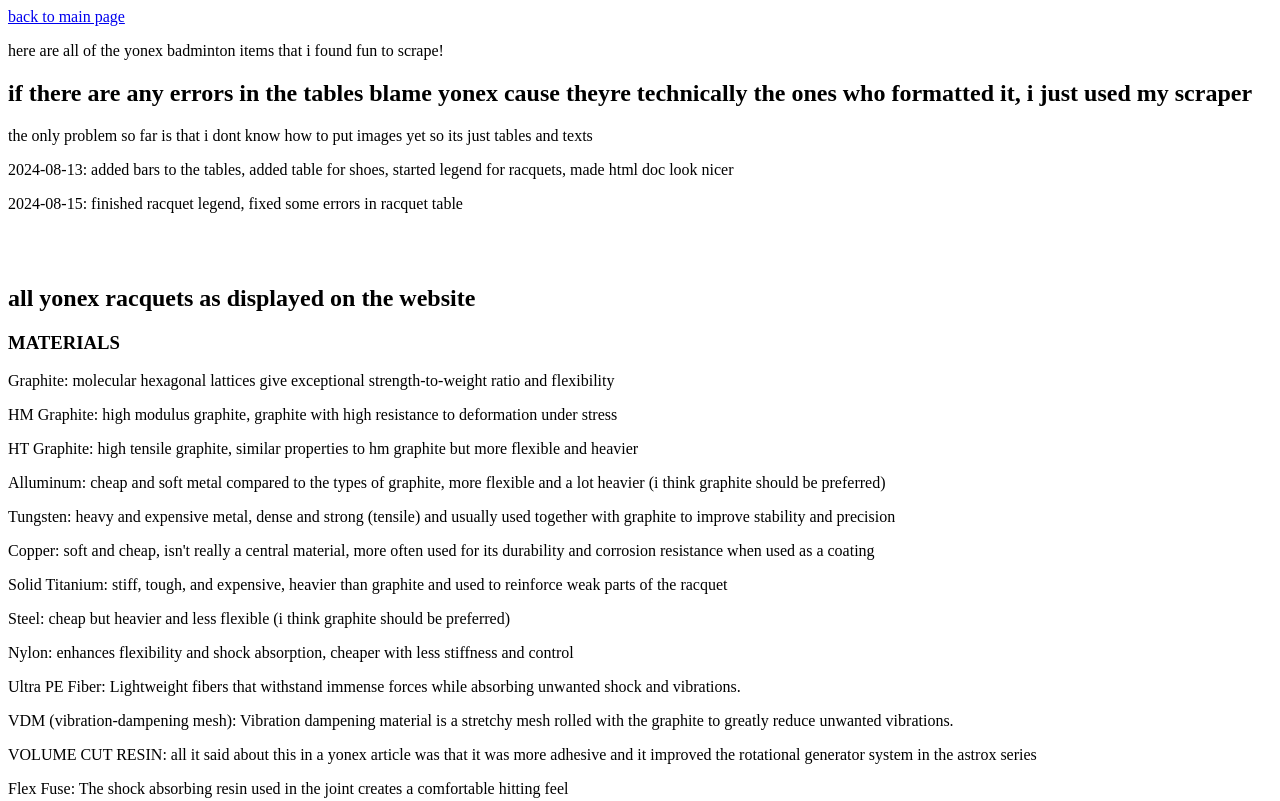
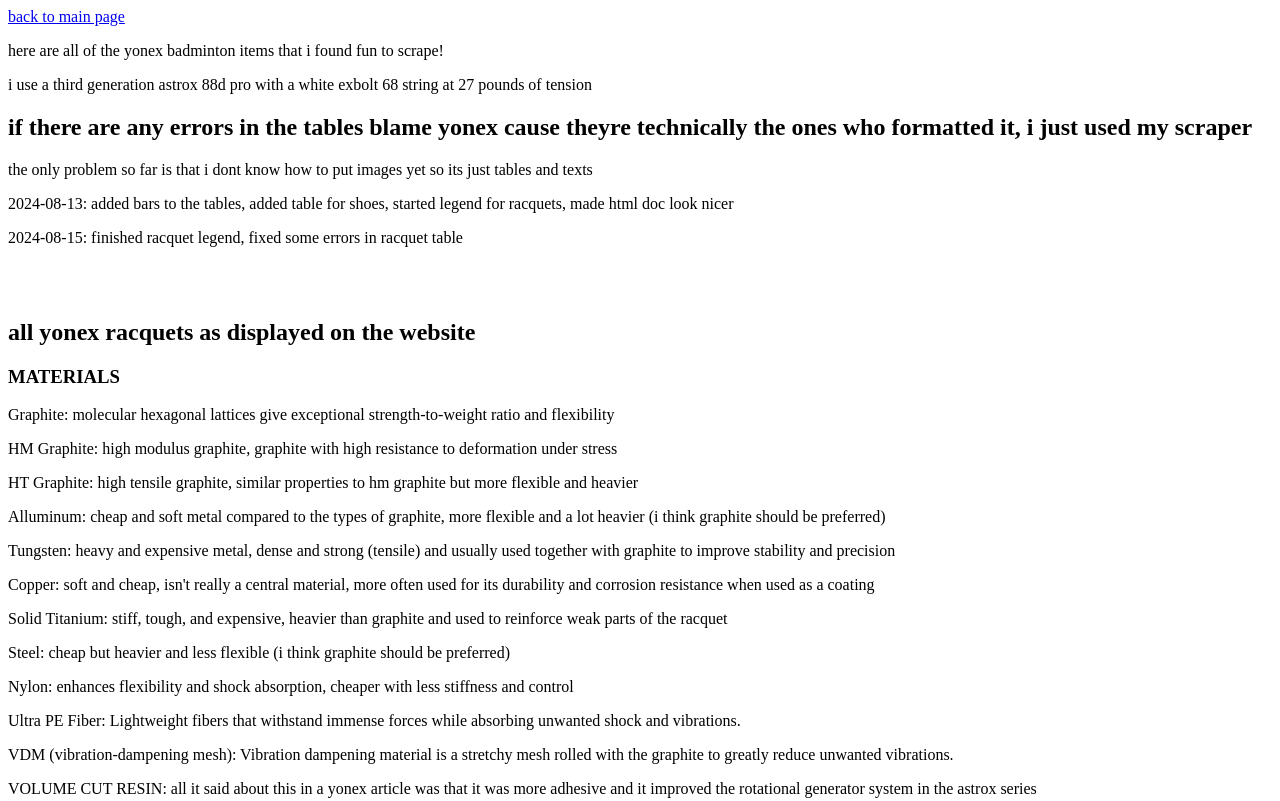
Before and after one commit to suntech-lab/exp-1, a plain HTML site: page forfun/website/badmintonracquets.html in a window 1280 px wide. Shown: the top 801 px of the page. Drawn offline with Linux system fonts and the light colour scheme.

Commit message:
personal update on badminton

```diff
--- a/forfun/website/badmintonracquets.html
+++ b/forfun/website/badmintonracquets.html
@@ -24,6 +24,7 @@
     <body>
         <a href="index.html">back to main page</a>
         <p>here are all of the yonex badminton items that i found fun to scrape!</p>
+        <p>i use a third generation astrox 88d pro with a white exbolt 68 string at 27 pounds of tension</p>
         <h2>if there are any errors in the tables blame yonex cause theyre technically the ones who formatted it, i just used my scraper</h2>
         <p>the only problem so far is that i dont know how to put images yet so its just tables and texts</p>
         <p>2024-08-13: added bars to the tables, added table for shoes, started legend for racquets, made html doc look nicer</p>
```
